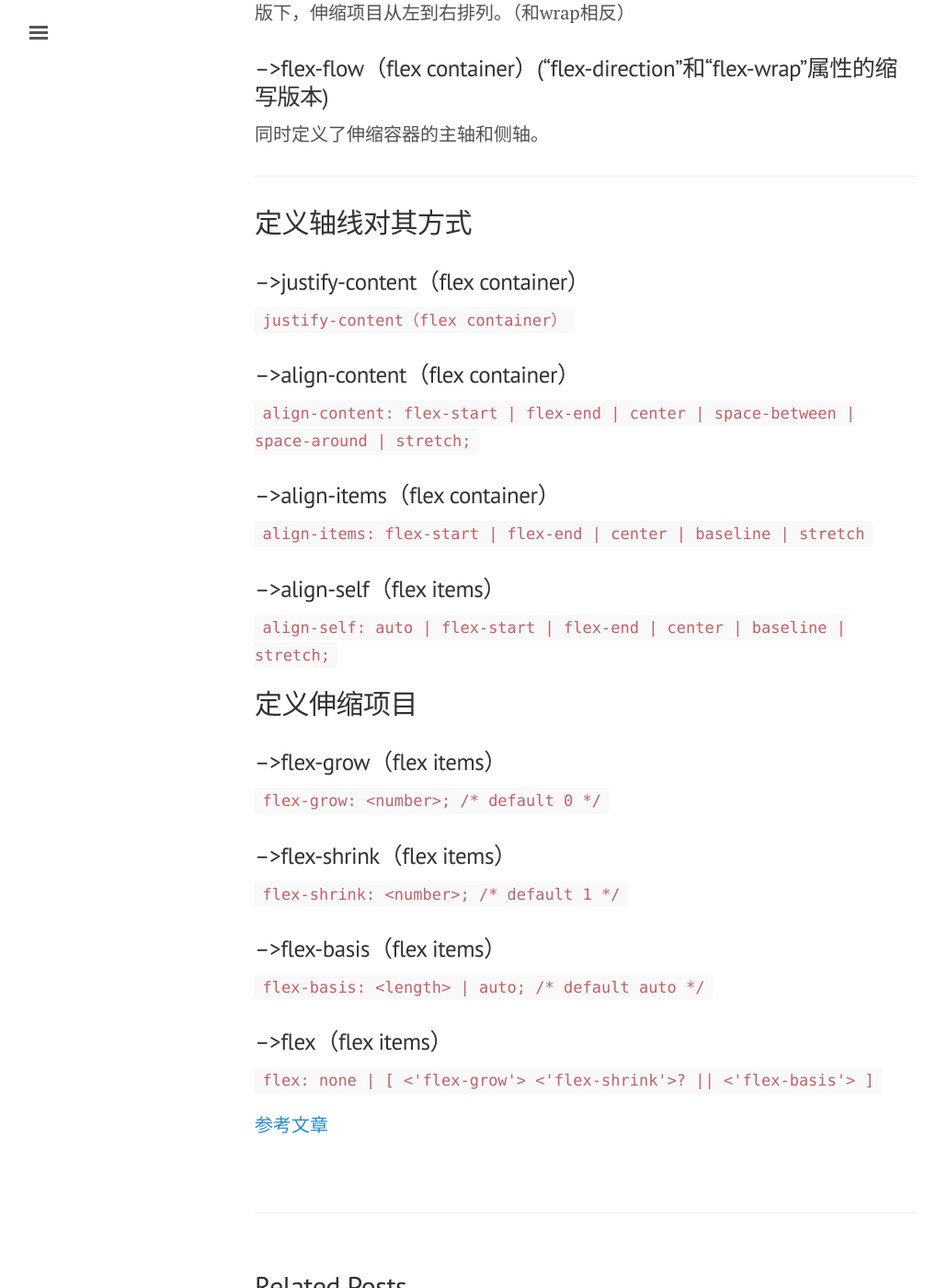
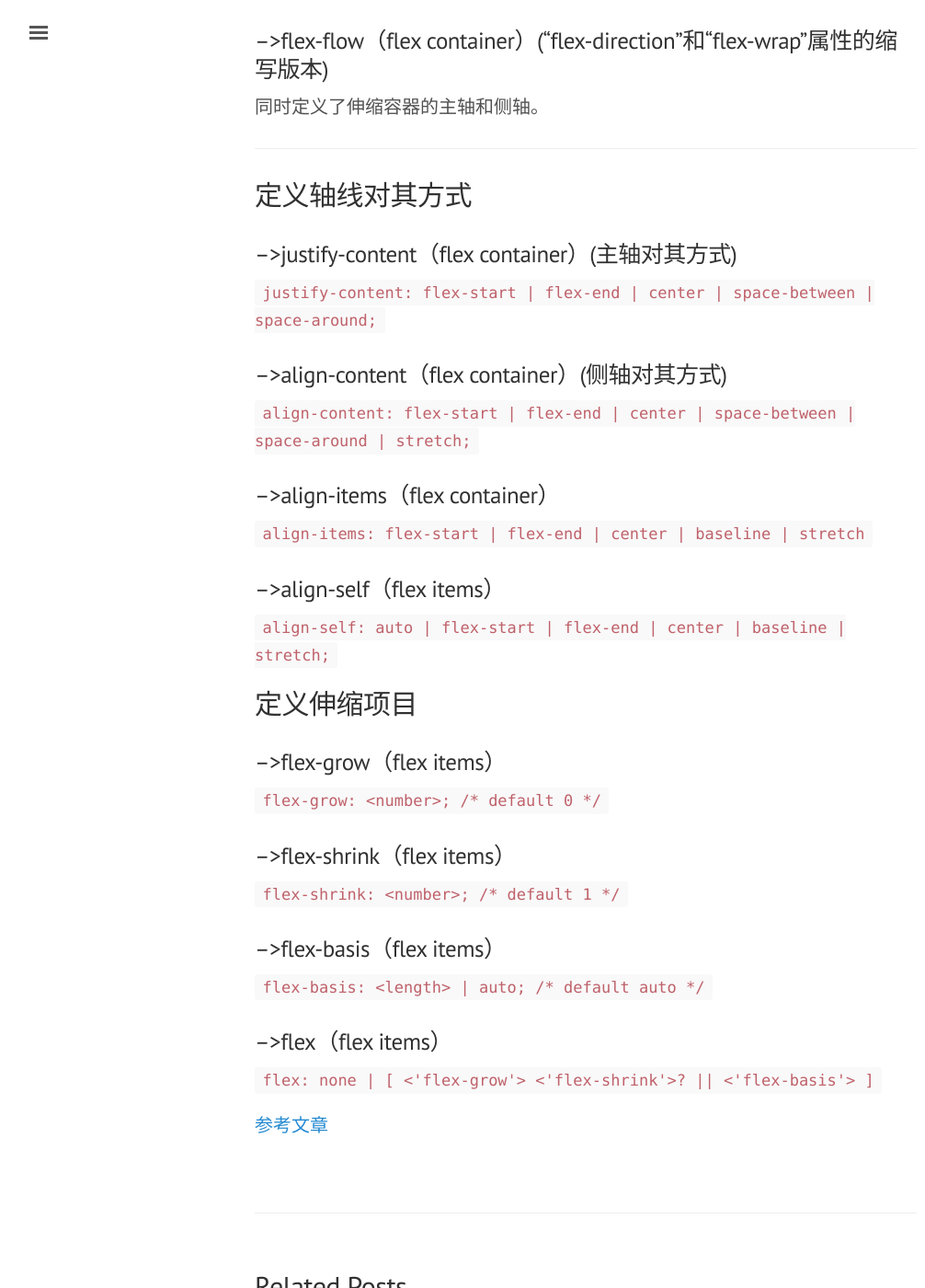
Before and after one commit to royluck/royluck.github.io, a Jekyll site: the page built from _posts/2016-04-12-flex.md, in a window 1280 px wide and 1400 px high, scrolled down 1348 px. Shown: the whole window at 92% size, without its empty margins (3-1009 px from the left). Built offline with Jekyll 4.4.1, drawn with Linux system fonts in a browser that asks for light colours; some of the changed text lies outside the part shown.

Commit message:
添加第二个项目task10

```diff
--- a/_posts/2016-04-12-flex.md
+++ b/_posts/2016-04-12-flex.md
@@ -50,11 +50,11 @@ wrap-reverse：伸缩容器多行显示，“ltr”排版下，伸缩项目从
 
 ## 定义轴线对其方式
 
-### -->justify-content（flex container）
+### -->justify-content（flex container）(主轴对其方式)
 
-`justify-content（flex container）`
+`justify-content: flex-start | flex-end | center | space-between | space-around;`
 
-### -->align-content（flex container）
+### -->align-content（flex container）(侧轴对其方式)
 
 `align-content: flex-start | flex-end | center | space-between | space-around | stretch;`
 
```
Also changed, not shown: other parts of _posts/2016-04-12-flex.md (+1 -1 lines), _posts/2016-03-25-css_margin.md (+5 -1 lines), _posts/2016-04-13-post5 .md (added, +53 -0 lines), images/blog/post5.png (added).
